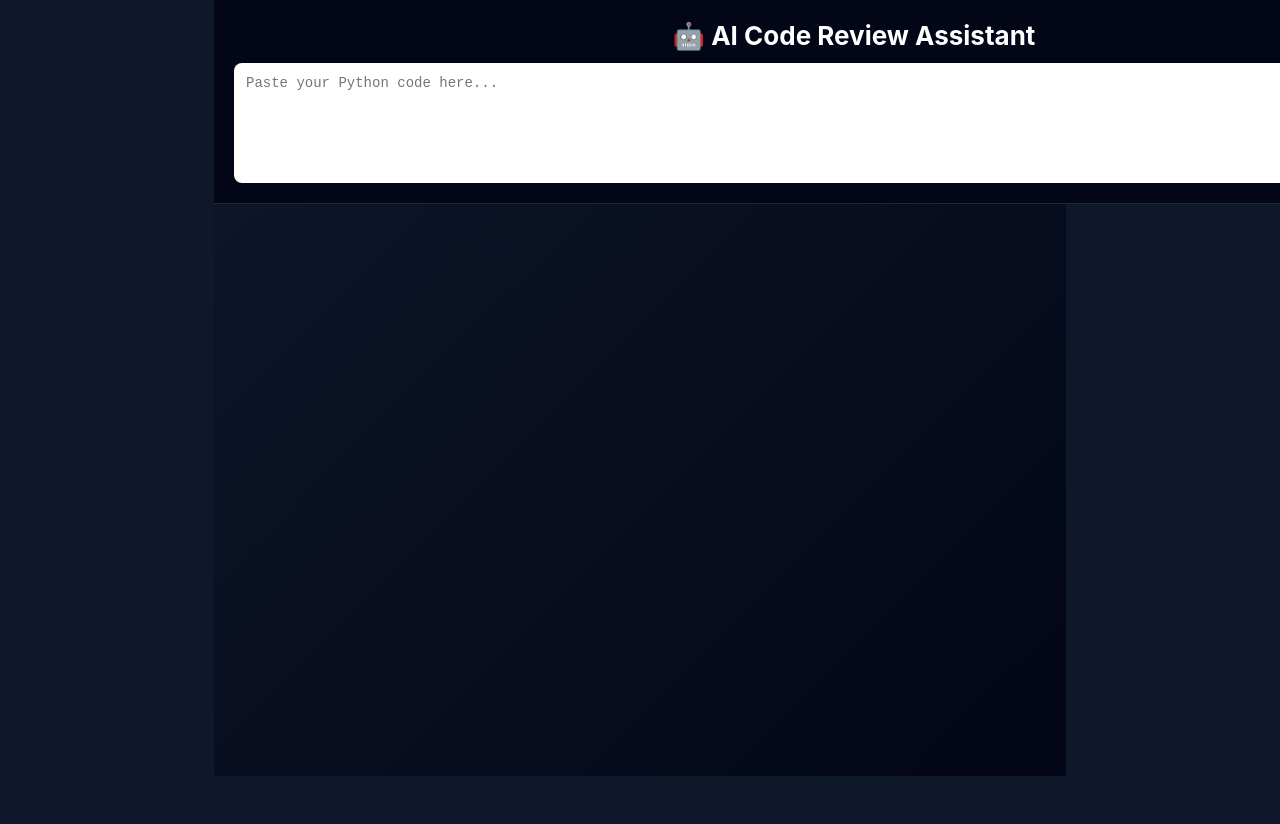
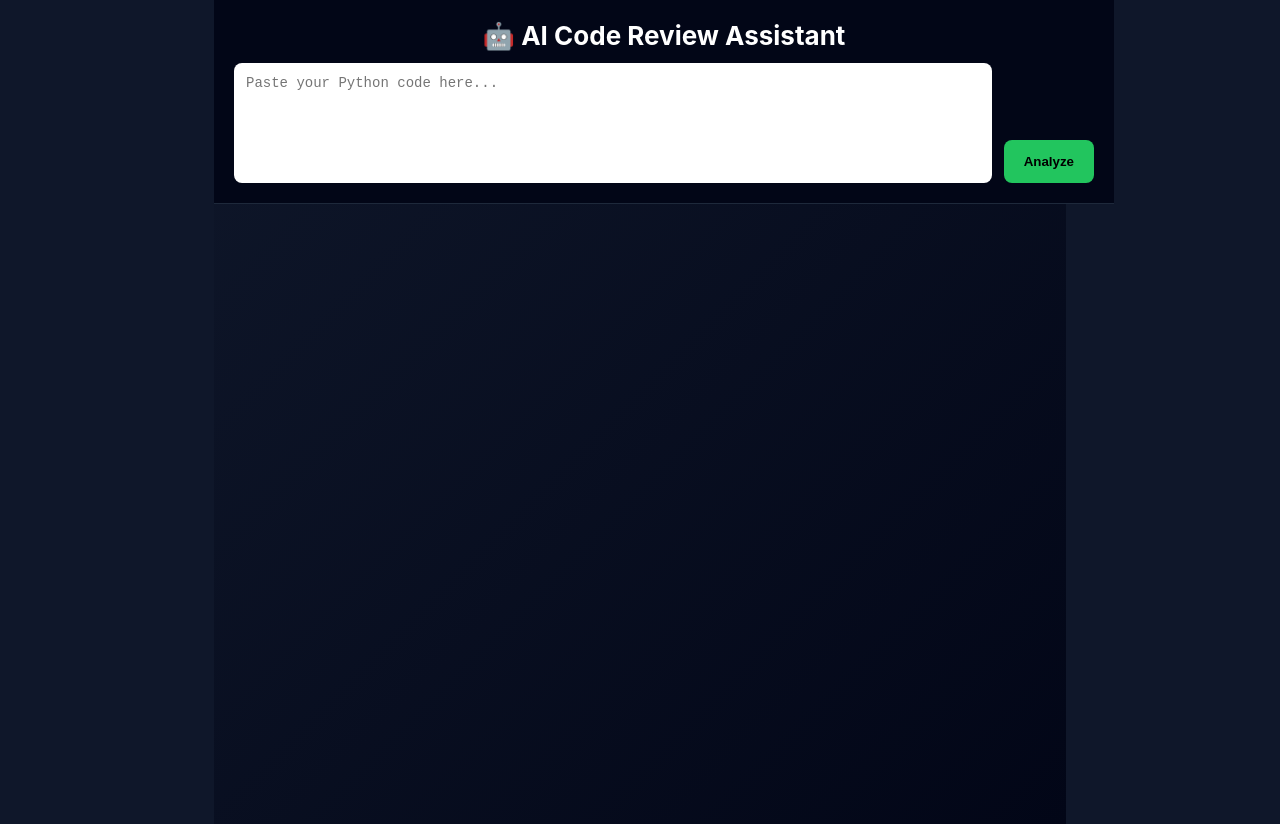
Before and after one commit to coderboom-04/ai-code-review-assistant, a React app in the folder frontend/: page / in a window 1280 px wide. Before the commit the page ends 800 px from the top, so only its background shows below. Built offline with nearby package versions, Linux system fonts and the light colour scheme; the HTML template or start-up script is replaced by a standard one.

Commit message:
Fix frontend

```diff
--- a/frontend/src/App.css
+++ b/frontend/src/App.css
@@ -1,16 +1,24 @@
-/* Page wrapper */
+/* Page background */
 .page {
   height: 100vh;
-  overflow: hidden;
   background: linear-gradient(135deg, #0f172a, #020617);
-  color: white;
+  display: flex;
+  justify-content: center;
 }
 
-/* Fixed top section */
+/* Centered app container */
+.app-container {
+  width: 100%;
+  max-width: 900px;   /* 🔥 THIS FIXES DISTORTION */
+  position: relative;
+}
+
+/* Fixed top input area */
 .fixed-top {
   position: fixed;
   top: 0;
   width: 100%;
+  max-width: 900px;
   background: #020617;
   z-index: 1000;
   padding: 20px;
@@ -25,14 +33,13 @@
   color: white;
 }
 
-/* Code input container */
+/* Code input layout */
 .code-input {
   display: flex;
   gap: 12px;
   align-items: flex-end;
 }
 
-/* Textarea */
 .code-input textarea {
   flex: 1;
   height: 120px;
@@ -40,11 +47,9 @@
   font-size: 14px;
   border-radius: 8px;
   border: none;
-  outline: none;
   resize: none;
 }
 
-/* Analyze button */
 .code-input button {
   background: #22c55e;
   color: black;
@@ -55,9 +60,9 @@
   cursor: pointer;
 }
 
-/* Scrollable chat area */
+/* Scrollable chat */
 .chat-scroll {
-  margin-top: 260px; /* MUST match fixed-top height */
+  margin-top: 260px;
   height: calc(100vh - 260px);
   overflow-y: auto;
   padding: 20px;
--- a/frontend/src/pages/Home.jsx
+++ b/frontend/src/pages/Home.jsx
@@ -59,7 +59,8 @@
   }
 
   return (
-    <div className="page">
+  <div className="page">
+    <div className="app-container">
       {/* FIXED INPUT AREA */}
       <div className="fixed-top">
         <div className="header">🤖 AI Code Review Assistant</div>
@@ -72,5 +73,6 @@
         <ChatBox messages={messages} loading={loading} />
       </div>
     </div>
+  </div>
   );
 }
```
